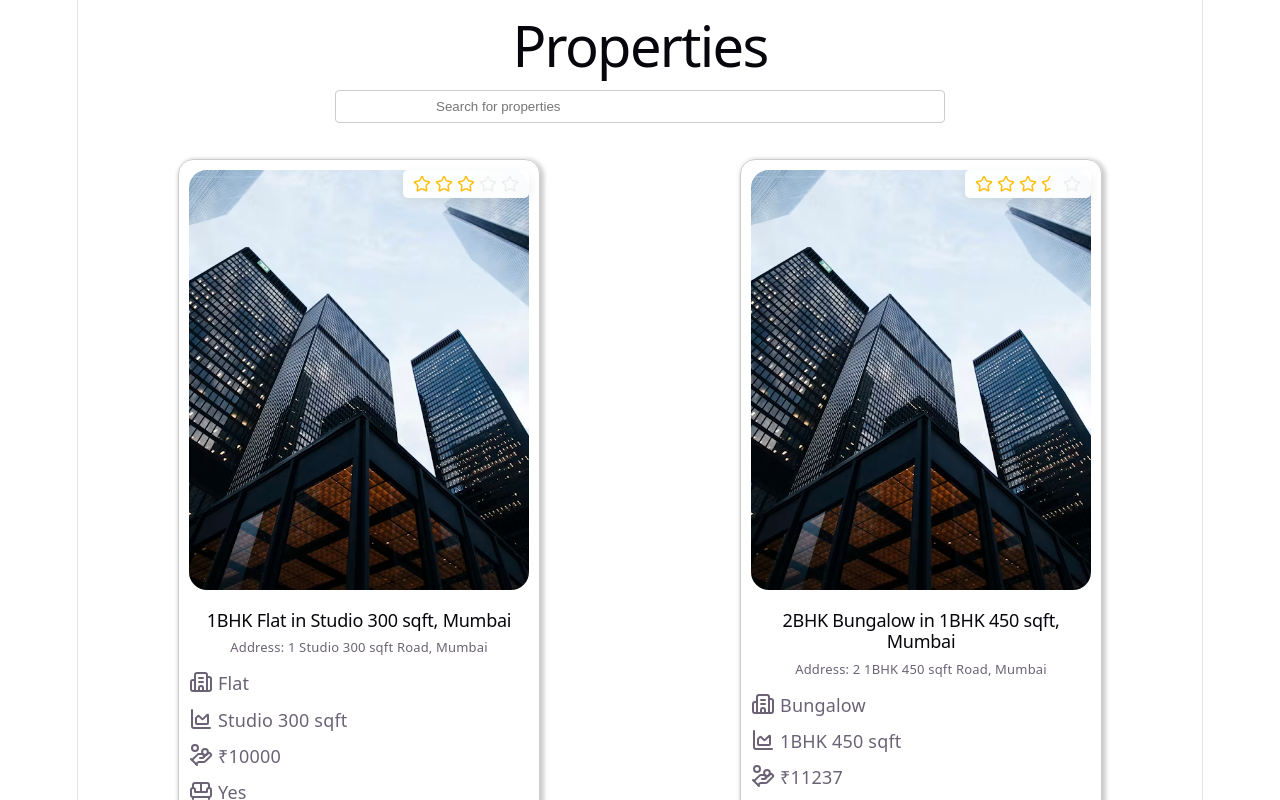
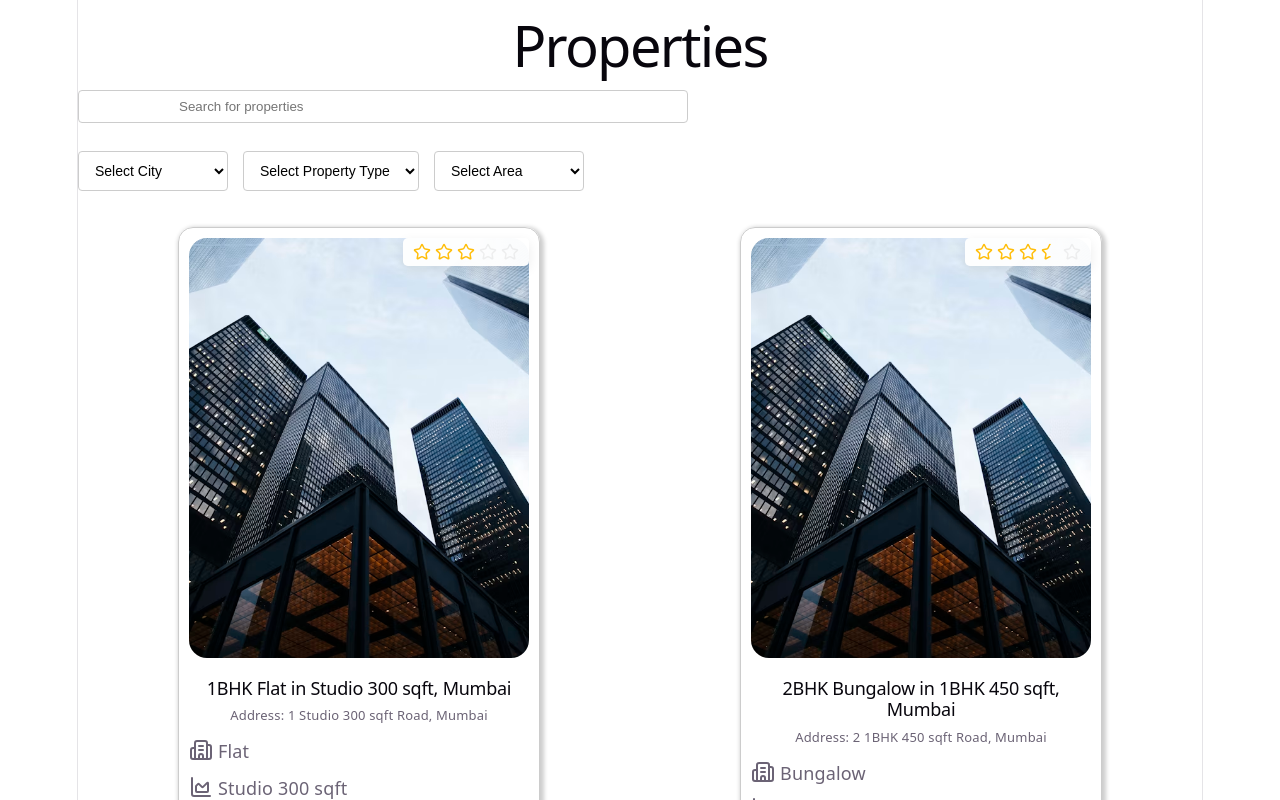
Before and after one commit to sakshi07bhosale/Easy-rent-react-app, a React (Vite) app: page /properties in a window 1280 px wide. Shown: the top 800 px of the page. Built offline with nearby package versions, Linux system fonts and the light colour scheme.

Commit message:
dropdown list created,in the type,city,area

```diff
--- a/src/components/Input/Input.css
+++ b/src/components/Input/Input.css
@@ -1,4 +1,10 @@
-.input-field{
+.search-container {
+    display: flex;
+    flex-direction: column;
+    gap: 12px;
+}
+
+.input-field {
     width: 500px;
     padding: 8px;
     padding-left: 100px;
@@ -6,3 +12,31 @@
     border: 1px solid #ccc;
     border-radius: 4px;
 }
+
+.filter-dropdowns {
+    display: flex;
+    gap: 15px;
+    margin-bottom: 16px;
+    flex-wrap: wrap;
+}
+
+.dropdown {
+    padding: 10px 12px;
+    border: 1px solid #ccc;
+    border-radius: 4px;
+    font-size: 14px;
+    background-color: #fff;
+    cursor: pointer;
+    min-width: 150px;
+    transition: border-color 0.3s ease;
+}
+
+.dropdown:hover {
+    border-color: #999;
+}
+
+.dropdown:focus {
+    outline: none;
+    border-color: #4CAF50;
+    box-shadow: 0 0 5px rgba(76, 175, 80, 0.3);
+}
--- a/src/components/Input/Input.jsx
+++ b/src/components/Input/Input.jsx
@@ -1,6 +1,34 @@
+import { useState } from "react";
 import "./Input.css";
-function Input({ type = "text", placeholder = "Search for properties", value = "", onChange = () => {} }){
-    return (<div>
+
+function Input({
+    type = "text",
+    placeholder = "Search for properties",
+    value = "",
+    onChange = () => {},
+    onFilterChange = () => {}
+}){
+    const [filters, setFilters] = useState({
+        city: "",
+        propertyType: "",
+        area: ""
+    });
+
+    const cities = ["Mumbai", "Delhi", "Bangalore", "Chennai", "Hyderabad", "Pune"];
+    const propertyTypes = ["Flat", "Bungalow", "Villa", "Penthouse"];
+    const sizes = ["Studio", "1BHK", "2BHK", "3BHK", "4BHK"];
+
+    const handleFilterChange = (filterName, filterValue) => {
+        const updatedFilters = {
+            ...filters,
+            [filterName]: filterValue
+        };
+        setFilters(updatedFilters);
+        onFilterChange(updatedFilters);
+    };
+
+    return (
+        <div className="search-container">
             <input
                 type={type}
                 placeholder={placeholder}
@@ -8,6 +36,40 @@ function Input({ type = "text", placeholder = "Search for properties", value = "
                 onChange={onChange}
                 className="input-field"
             />
+            <div className="filter-dropdowns">
+                <select
+                    value={filters.city}
+                    onChange={(e) => handleFilterChange('city', e.target.value)}
+                    className="dropdown"
+                >
+                    <option value="">Select City</option>
+                    {cities.map(city => (
+                        <option key={city} value={city}>{city}</option>
+                    ))}
+                </select>
+
+                <select
+                    value={filters.propertyType}
+                    onChange={(e) => handleFilterChange('propertyType', e.target.value)}
+                    className="dropdown"
+                >
+                    <option value="">Select Property Type</option>
+                    {propertyTypes.map(type => (
+                        <option key={type} value={type}>{type}</option>
+                    ))}
+                </select>
+
+                <select
+                    value={filters.area}
+                    onChange={(e) => handleFilterChange('area', e.target.value)}
+                    className="dropdown"
+                >
+                    <option value="">Select Area</option>
+                    {sizes.map(size => (
+                        <option key={size} value={size}>{size}</option>
+                    ))}
+                </select>
+            </div>
         </div>
     );
 }
--- a/src/views/Properties/Properties.jsx
+++ b/src/views/Properties/Properties.jsx
@@ -6,28 +6,49 @@ import Input from "./../../components/Input/Input";
 
 function Properties() {
     const [searchTerm, setSearchTerm] = useState("");
+    const [filters, setFilters] = useState({
+        city: "",
+        propertyType: "",
+        area: ""
+    });
+
     const normalizedSearch = searchTerm.trim().toLowerCase();
 
-    const filteredProperties = normalizedSearch
-        ? PROPERTIES.filter((property) => {
+    const filteredProperties = PROPERTIES.filter((property) => {
         const { title, address, city, area, propertyType } = property;
-            return (
+
+        // Search term filter
+        const matchesSearch = !normalizedSearch || (
             title.toLowerCase().includes(normalizedSearch) ||
             address.toLowerCase().includes(normalizedSearch) ||
             city.toLowerCase().includes(normalizedSearch) ||
             area.toLowerCase().includes(normalizedSearch) ||
             propertyType.toLowerCase().includes(normalizedSearch)
         );
-        })
-        : PROPERTIES;
+
+        // City filter
+        const matchesCity = !filters.city || city === filters.city;
+
+        // Property type filter
+        const matchesType = !filters.propertyType || propertyType === filters.propertyType;
+
+        // Area filter (match the size like "1BHK", "2BHK", etc.)
+        const matchesArea = !filters.area || area.includes(filters.area);
+
+        return matchesSearch && matchesCity && matchesType && matchesArea;
+    });
 
     return (
         <div>
             <h1>Properties</h1>
-            <Input value={searchTerm} onChange={(e) => setSearchTerm(e.target.value)} />
+            <Input
+                value={searchTerm}
+                onChange={(e) => setSearchTerm(e.target.value)}
+                onFilterChange={(updatedFilters) => setFilters(updatedFilters)}
+            />
             <div className="properties-container">
                 {filteredProperties.map((propertyObj) => {
-                    const { id, title,  area, propertyType, rent, address, rating,furnished, photos } = propertyObj;
+                    const { id, title, area, propertyType, rent, address, rating, furnished, photos } = propertyObj;
                     return (
                         <PropertyCard
                             key={id}
```
Lines whose indentation alone changed are shown as unchanged.
